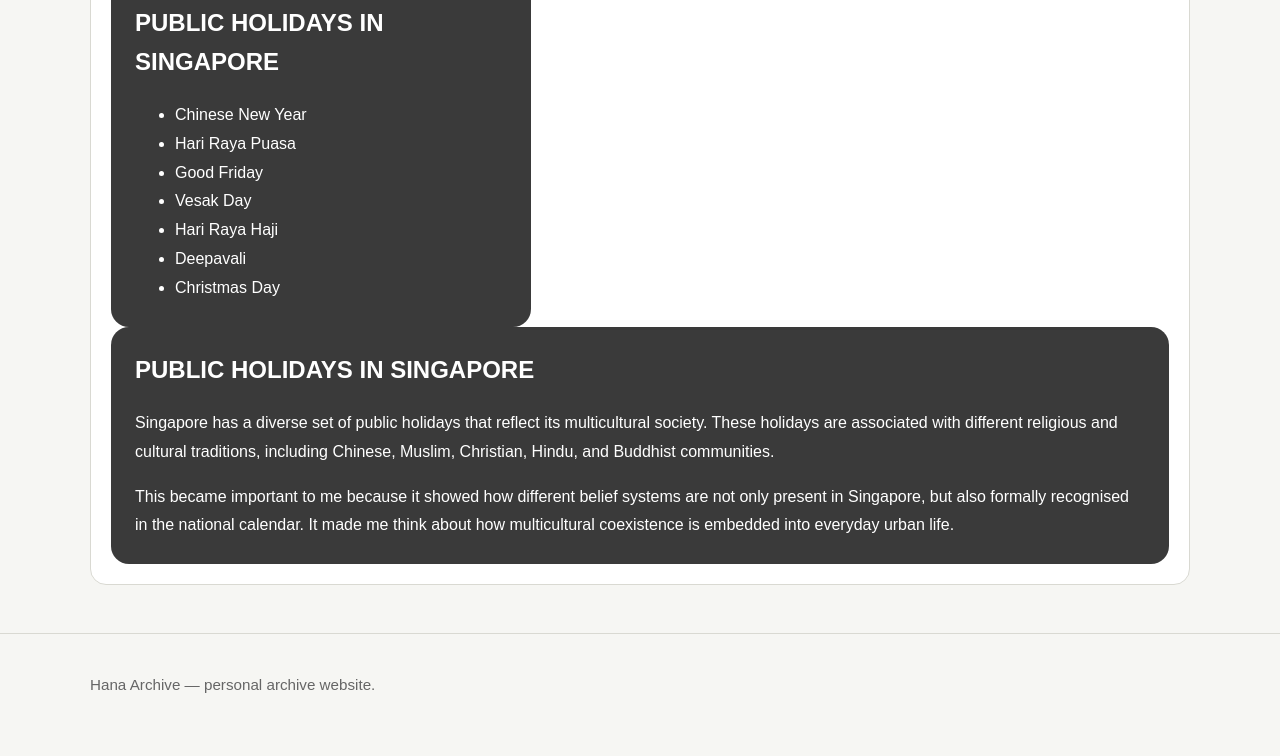
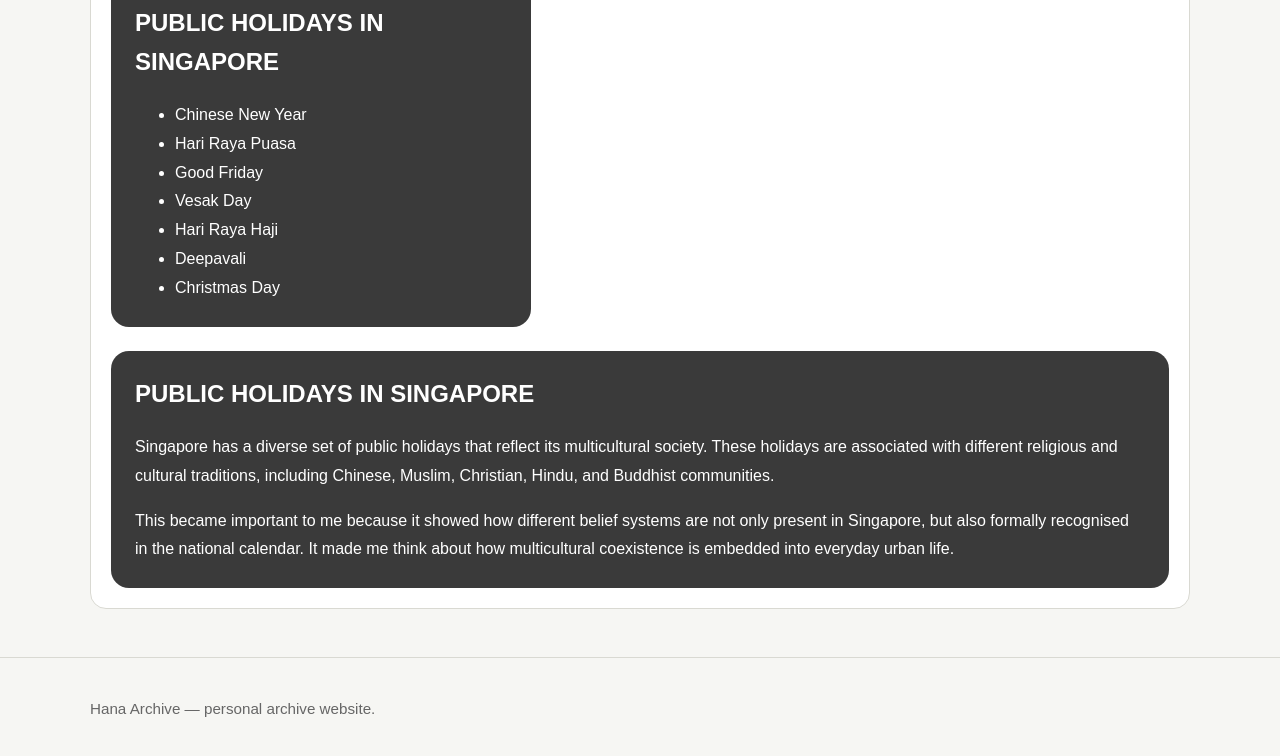
Before and after one commit to hanan317317/hana_archive, a Jekyll site: the page built from _posts/2022-09-25-singapore-entry.md, in a window 1280 px wide and 1400 px high. Shown: the part 623-1379 px from the top of the window. Built offline with Jekyll 4.4.1, drawn with Linux system fonts in a browser that asks for light colours.

Commit message:
test column gaps in singapore entry

```diff
--- a/_posts/2022-09-25-singapore-entry.md
+++ b/_posts/2022-09-25-singapore-entry.md
@@ -24,7 +24,7 @@
 </div>
 
 <div style="background: #3a3a3a; padding: 24px; border-radius: 18px; color: white; max-width: 420px;">
-  <h2 style="margin-top: 0;"> PUBLIC HOLIDAYS IN SINGAPORE</h2>
+  <h2 style="margin-top: 0;">PUBLIC HOLIDAYS IN SINGAPORE</h2>
   <ul style="margin-bottom: 0; line-height: 1.8;">
     <li>Chinese New Year</li>
     <li>Hari Raya Puasa</li>
@@ -36,9 +36,8 @@
   </ul>
 </div>
 
-
-<div style="background: #3a3a3a; padding: 24px; border-radius: 18px; color: white;">
-  <h2 style="margin-top: 0;"> PUBLIC HOLIDAYS IN SINGAPORE</h2>
+<div style="background: #3a3a3a; padding: 24px; border-radius: 18px; color: white; margin-top: 24px;">
+  <h2 style="margin-top: 0;">PUBLIC HOLIDAYS IN SINGAPORE</h2>
 
   <p style="line-height: 1.8;">
     Singapore has a diverse set of public holidays that reflect its multicultural society.
```
